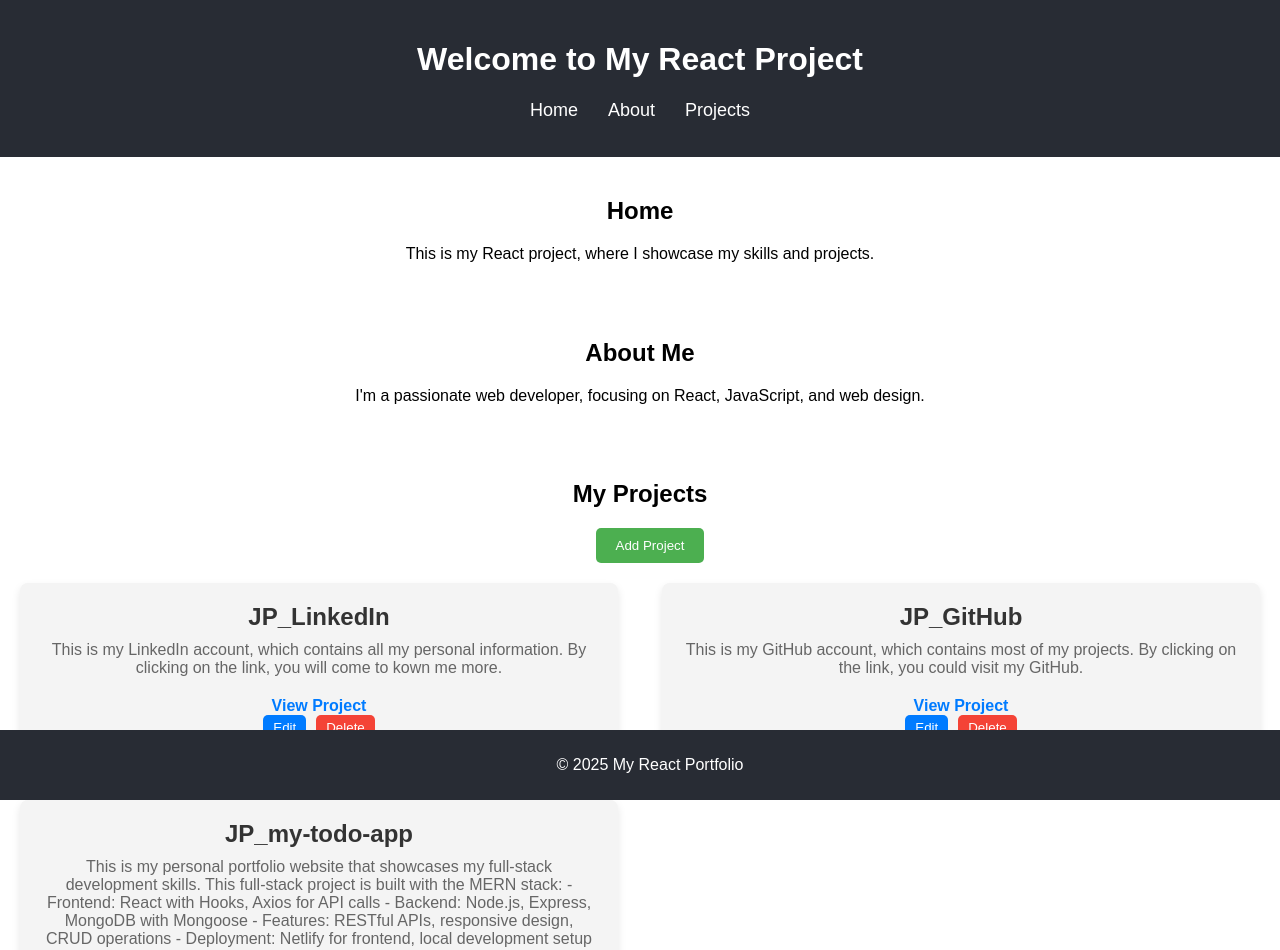
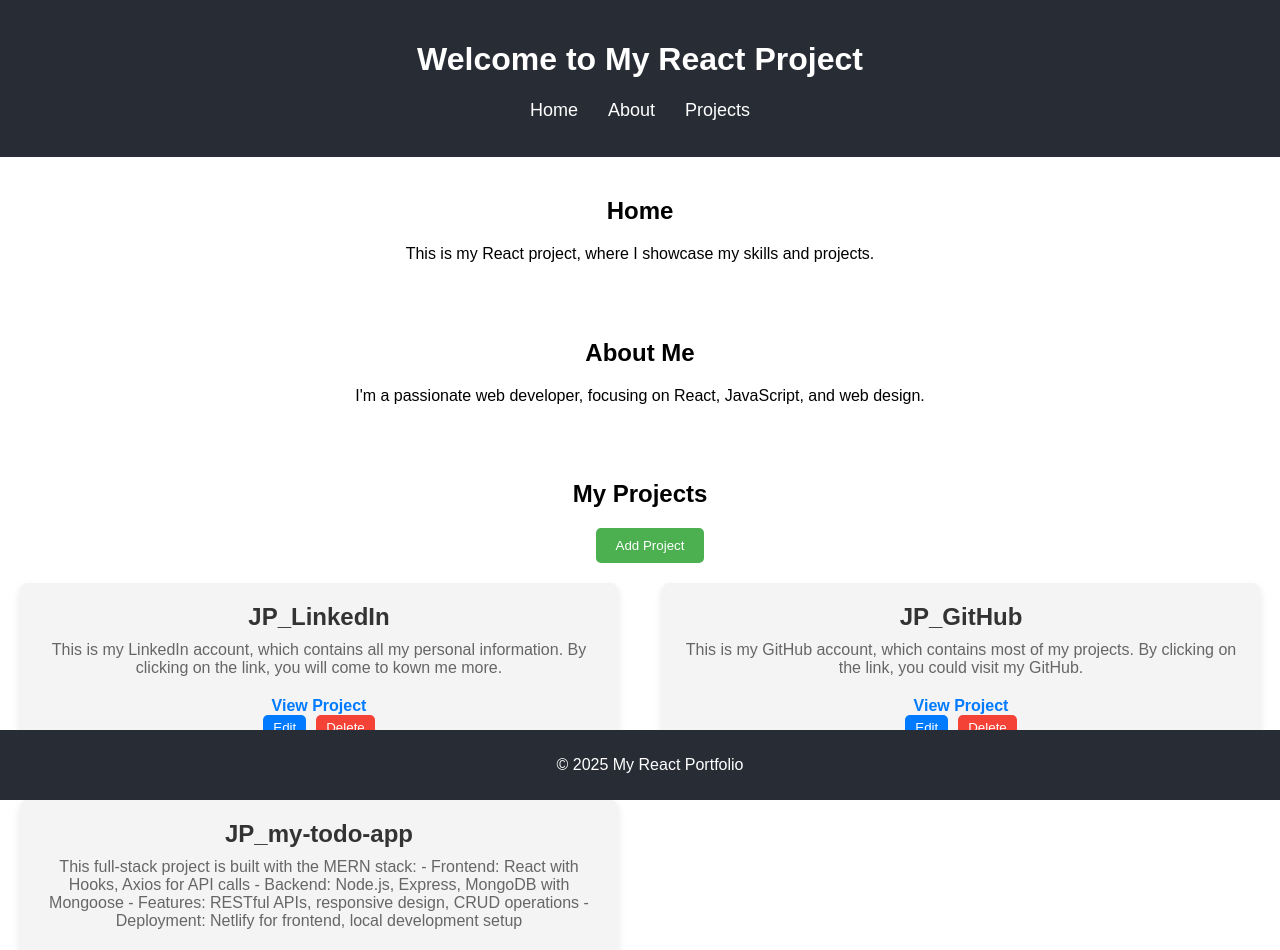
Before and after one commit to jiangpeng823205/my-todo-app, a React (Create React App) app: page / in a window 1280 px wide. Shown: the top 950 px of the page. Built offline with nearby package versions, Linux system fonts and the light colour scheme; no server answers.

Commit message:
pro3-desc

```diff
--- a/src/App.js
+++ b/src/App.js
@@ -34,9 +34,7 @@ function App() {
     {
       _id: '3',
       name: 'JP_my-todo-app',
-      description: `This is my personal portfolio website that showcases my full-stack development skills.
-
-This full-stack project is built with the MERN stack:
+      description: `This full-stack project is built with the MERN stack:
 - Frontend: React with Hooks, Axios for API calls
 - Backend: Node.js, Express, MongoDB with Mongoose
 - Features: RESTful APIs, responsive design, CRUD operations
```
